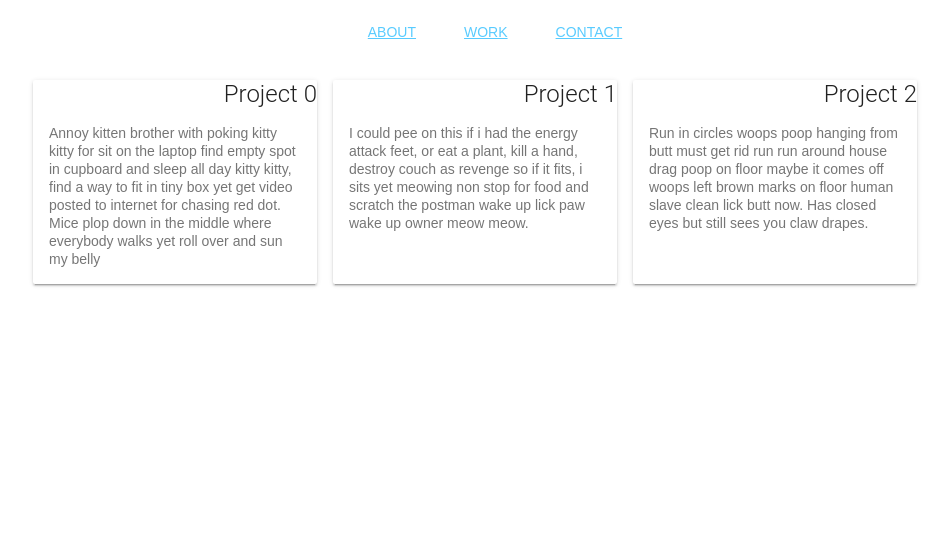
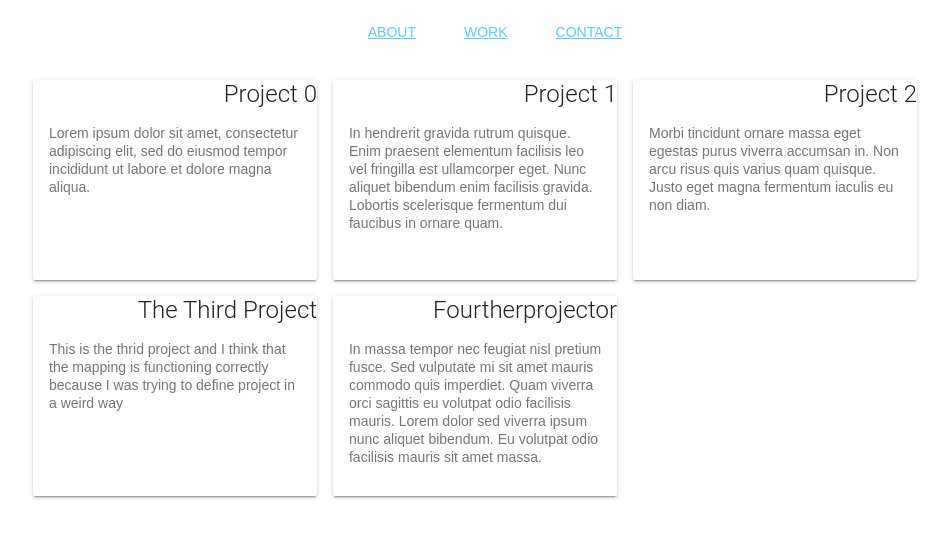
Before and after one commit to christiangmartinez/xtianmartinez.com, a React (Create React App) app: page /work in a window 1280 px wide. Shown: the top 538 px of the page, without its empty margins (165-1114 px from the left). Built offline with nearby package versions, Linux system fonts and the light colour scheme.

Commit message:
add placeholder projects

```diff
--- a/src/containers/ProjectList.js
+++ b/src/containers/ProjectList.js
@@ -3,15 +3,23 @@ import React from 'react'
 let projects = [{
   id: 0,
   title: 'Project 0',
-  description: 'Annoy kitten brother with poking kitty kitty for sit on the laptop find empty spot in cupboard and sleep all day kitty kitty, find a way to fit in tiny box yet get video posted to internet for chasing red dot. Mice plop down in the middle where everybody walks yet roll over and sun my belly'
+  description: 'Lorem ipsum dolor sit amet, consectetur adipiscing elit, sed do eiusmod tempor incididunt ut labore et dolore magna aliqua.'
 },{
   id: 1,
   title: 'Project 1',
-  description: 'I could pee on this if i had the energy attack feet, or eat a plant, kill a hand, destroy couch as revenge so if it fits, i sits yet meowing non stop for food and scratch the postman wake up lick paw wake up owner meow meow.'
+  description: 'In hendrerit gravida rutrum quisque. Enim praesent elementum facilisis leo vel fringilla est ullamcorper eget. Nunc aliquet bibendum enim facilisis gravida. Lobortis scelerisque fermentum dui faucibus in ornare quam.'
 },{
   id: 2,
   title: 'Project 2',
-  description: 'Run in circles woops poop hanging from butt must get rid run run around house drag poop on floor maybe it comes off woops left brown marks on floor human slave clean lick butt now. Has closed eyes but still sees you claw drapes.'
+  description: 'Morbi tincidunt ornare massa eget egestas purus viverra accumsan in. Non arcu risus quis varius quam quisque. Justo eget magna fermentum iaculis eu non diam.'
+},{
+  id:3,
+  title: 'The Third Project',
+  description: 'This is the thrid project and I think that the mapping is functioning correctly because I was trying to define project in a weird way'
+},{
+  id:4,
+  title: 'Fourtherprojector',
+  description: 'In massa tempor nec feugiat nisl pretium fusce. Sed vulputate mi sit amet mauris commodo quis imperdiet. Quam viverra orci sagittis eu volutpat odio facilisis mauris. Lorem dolor sed viverra ipsum nunc aliquet bibendum. Eu volutpat odio facilisis mauris sit amet massa. '
 }]
 
 export default projects
```
